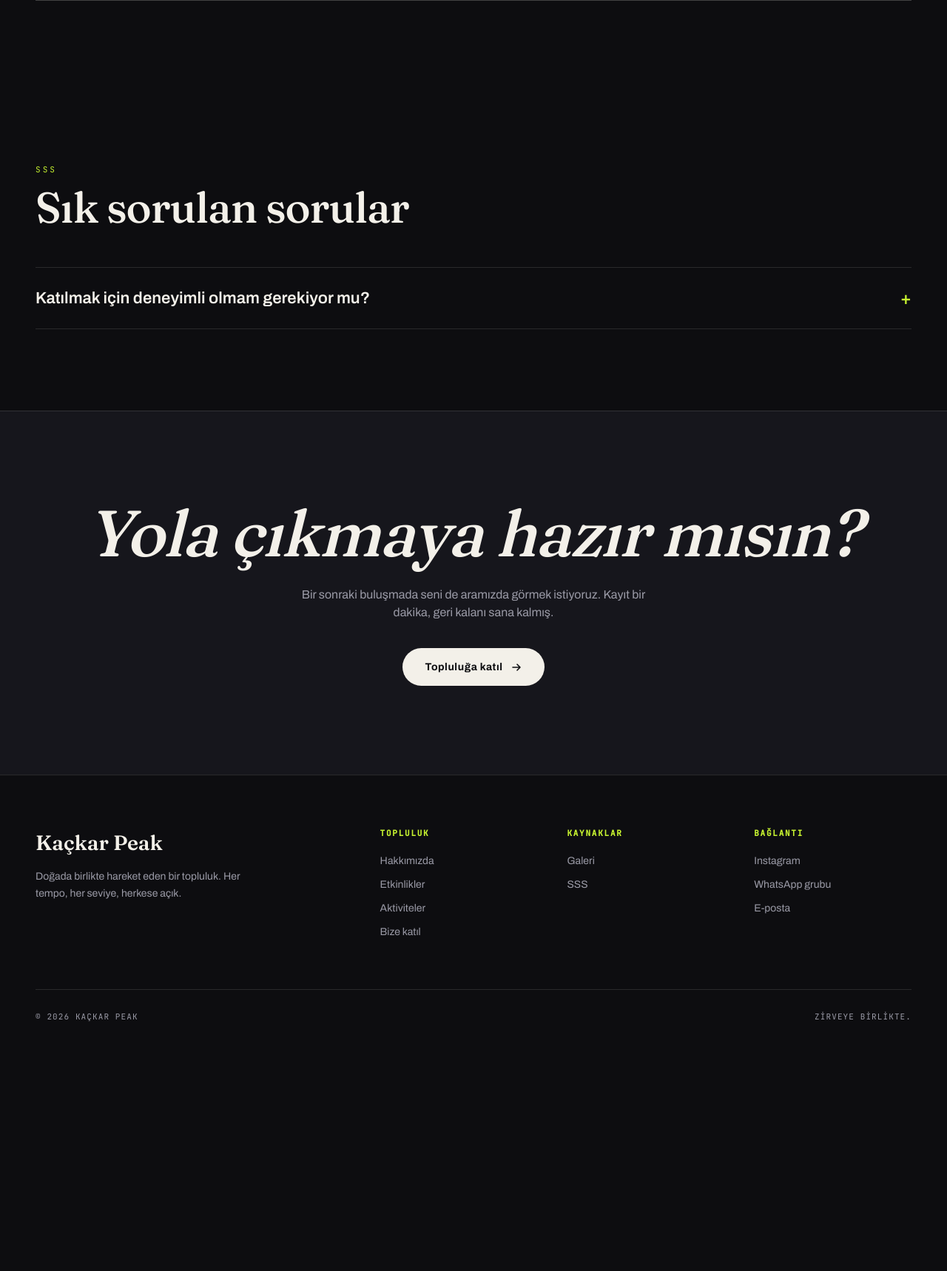
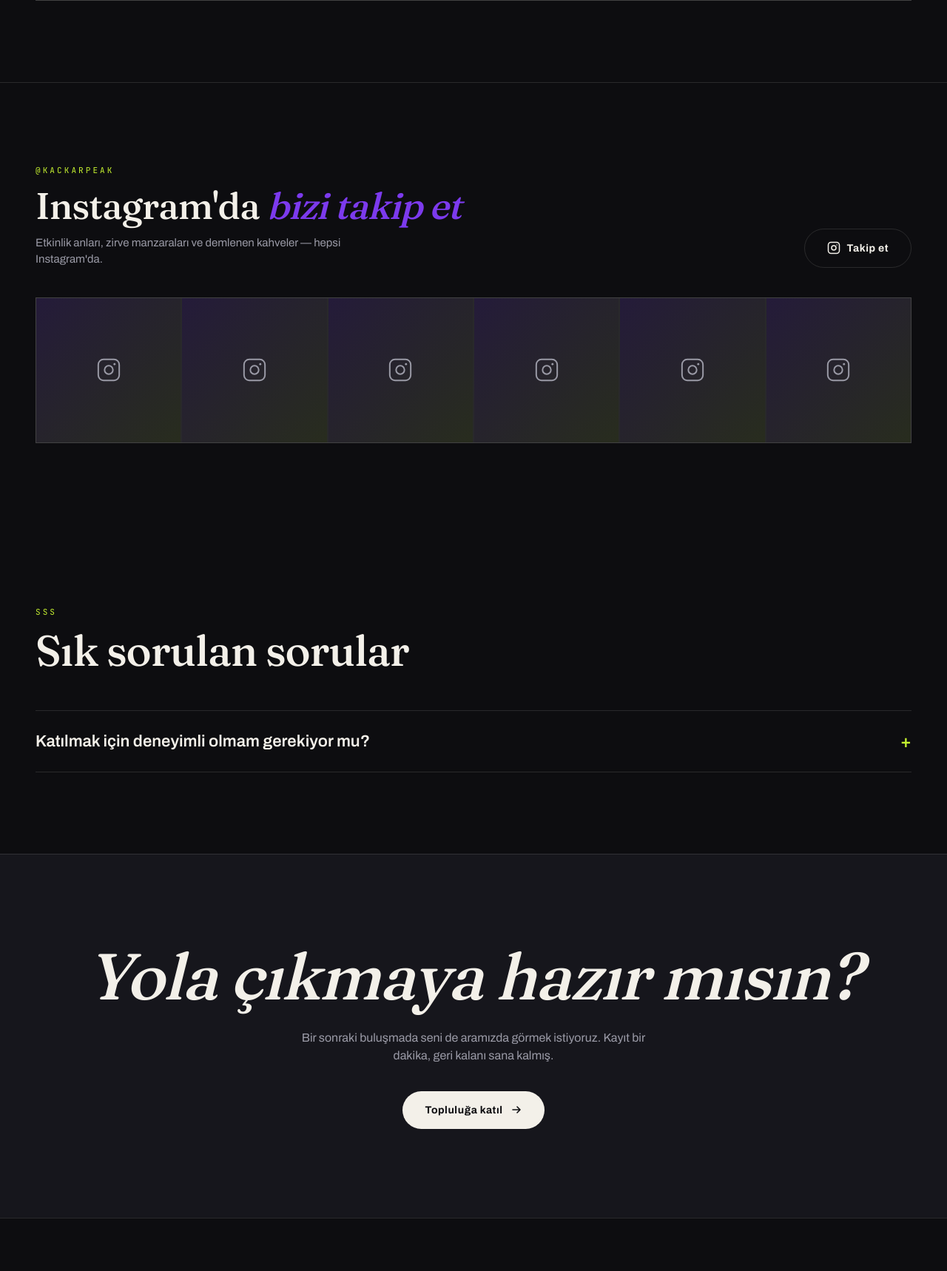
Before and after one commit to cnrcvk7/kackar-peak, a Django app: page / in a window 1280 px wide. Shown: the part 4159-5877 px from the top of the page at 74% size. Before the commit the page ends 5540 px from the top, so only its background shows below. Run offline with Django 5.2, Linux system fonts and the light colour scheme; data that the repository does not hold is empty.

Commit message:
Instagram bölümü + Cloudinary kalıcı depolama

```diff
--- /dev/null
+++ b/package.json
@@ -0,0 +1,5 @@
+{
+  "dependencies": {
+    "cloudinary": "^2.11.0"
+  }
+}
--- a/requirements.txt
+++ b/requirements.txt
@@ -4,3 +4,5 @@ psycopg[binary]==3.2.3
 dj-database-url==2.3.0
 whitenoise==6.8.2
 Pillow==11.0.0
+cloudinary==1.41.0
+django-cloudinary-storage==0.3.0
--- a/static/css/site.css
+++ b/static/css/site.css
@@ -279,3 +279,18 @@
   @media(max-width:680px){
     .profile-grid{grid-template-columns:1fr}
   }
+
+  /* ---------- INSTAGRAM ---------- */
+  .instagram{border-top:1px solid var(--line)}
+  .ig-head{display:flex;justify-content:space-between;align-items:flex-end;gap:24px;margin-bottom:40px;flex-wrap:wrap}
+  .ig-head h2{font-family:'Fraunces',serif;font-weight:500;font-size:clamp(30px,4.5vw,50px);line-height:1.05;letter-spacing:-.02em}
+  .ig-head h2 em{font-style:italic;color:var(--violet)}
+  .ig-head p{color:var(--mist);font-size:15px;margin-top:12px;max-width:420px}
+  .ig-follow{display:inline-flex;align-items:center;gap:9px;white-space:nowrap}
+  .ig-grid{display:grid;grid-template-columns:repeat(6,1fr);gap:2px;background:var(--line);border:1px solid var(--line)}
+  .ig-tile{aspect-ratio:1;background:var(--granite-2);display:block;overflow:hidden;position:relative}
+  .ig-inner{position:absolute;inset:0;display:flex;align-items:center;justify-content:center;color:var(--mist);
+    background:linear-gradient(135deg,rgba(124,58,237,.14),rgba(198,242,48,.10));transition:transform .4s var(--ease),color .3s}
+  .ig-tile:hover .ig-inner{transform:scale(1.08);color:var(--snow)}
+  @media(max-width:820px){.ig-grid{grid-template-columns:repeat(3,1fr)}}
+  @media(max-width:420px){.ig-grid{grid-template-columns:repeat(2,1fr)}}
--- a/templates/base.html
+++ b/templates/base.html
@@ -69,7 +69,7 @@
       </div>
       <div class="foot-col">
         <h4>Bağlantı</h4>
-        <a href="#">Instagram</a>
+        <a href="https://www.instagram.com/kackarpeak/" target="_blank" rel="noopener">Instagram</a>
         <a href="#">WhatsApp grubu</a>
         <a href="#">E-posta</a>
       </div>
--- a/templates/community/home.html
+++ b/templates/community/home.html
@@ -152,6 +152,32 @@
   </div>
 </section>
 
+<!-- INSTAGRAM -->
+<section class="instagram" id="instagram">
+  <div class="wrap">
+    <div class="ig-head reveal">
+      <div>
+        <div class="eyebrow" style="margin-bottom:14px">@kackarpeak</div>
+        <h2>Instagram'da <em>bizi takip et</em></h2>
+        <p>Etkinlik anları, zirve manzaraları ve demlenen kahveler — hepsi Instagram'da.</p>
+      </div>
+      <a href="https://www.instagram.com/kackarpeak/" target="_blank" rel="noopener" class="btn-ghost ig-follow">
+        <svg width="18" height="18" viewBox="0 0 24 24" fill="none" stroke="currentColor" stroke-width="2"><rect x="2" y="2" width="20" height="20" rx="5"/><circle cx="12" cy="12" r="4"/><circle cx="17.5" cy="6.5" r="1" fill="currentColor" stroke="none"/></svg>
+        Takip et
+      </a>
+    </div>
+    <div class="ig-grid reveal">
+      {% for i in "123456" %}
+      <a href="https://www.instagram.com/kackarpeak/" target="_blank" rel="noopener" class="ig-tile">
+        <div class="ig-inner">
+          <svg width="34" height="34" viewBox="0 0 24 24" fill="none" stroke="currentColor" stroke-width="1.4"><rect x="2" y="2" width="20" height="20" rx="5"/><circle cx="12" cy="12" r="4"/><circle cx="17.5" cy="6.5" r="1" fill="currentColor" stroke="none"/></svg>
+        </div>
+      </a>
+      {% endfor %}
+    </div>
+  </div>
+</section>
+
 <!-- FAQ -->
 <section id="faq">
   <div class="wrap">
```
Also changed, not shown: config/settings.py (+22 -1 lines), README.md, package-lock.json (added).
